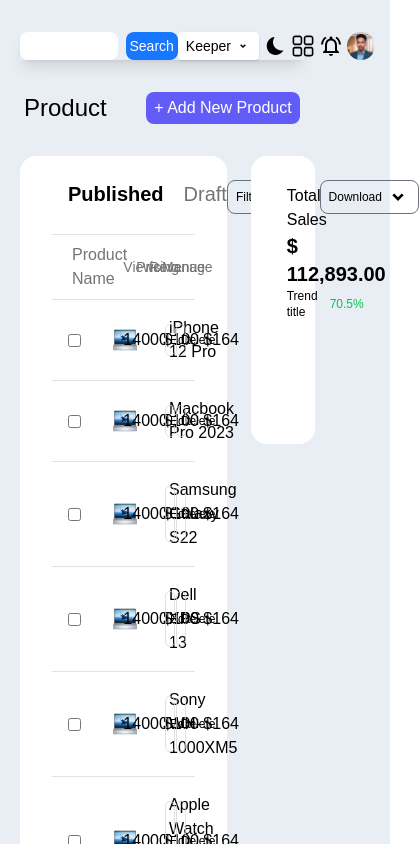
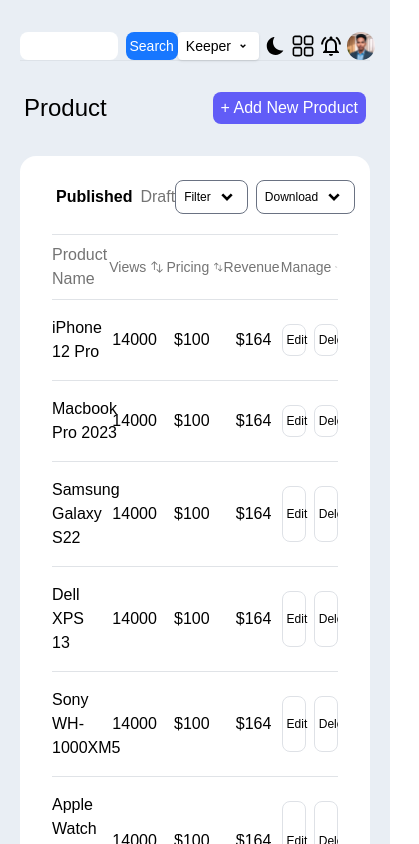
Before and after one commit to Ninad-arakh/commodities-management-system, a Next.js app: page /products in a window 390 px wide. Shown: the top 844 px of the page, 419 px wide, since content can reach past the window. Built offline with nearby package versions, Linux system fonts and the light colour scheme; sample sign-in values are in the browser's storage.

Commit message:
responsive changes

```diff
--- a/src/app/addproduct/page.js
+++ b/src/app/addproduct/page.js
@@ -49,10 +49,10 @@
   }, []);
   return (
     <div className="grid grid-cols-12 relative bg-pageBackground gap-2  pb-4">
-      <div className="col-span-2 hidden md:block  h-screen sticky top-0 ">
+      <div className="col-span-2 hidden md:block h-screen sticky top-0 ">
         <Sidebar />
       </div>
-      <div className="col-span-10  py-4 px-5 pt-8 ">
+      <div className="col-span-12 md:col-span-10  py-4 px-5 pt-8 ">
         {/* React Toastify Container */}
         <ToastContainer
           position="bottom-right"
@@ -96,8 +96,8 @@
           </div>
         </div>
 
-        <div className="grid grid-cols-12 w-full mt-6 gap-6">
-          <div className="col-span-8">
+        <div className="grid grid-cols-12 w-full mt-6 gap-6 ">
+          <div className="col-span-12 md:col-span-8">
             <div className=" bg-dashboard rounded-xl px-8 py-5 w-full">
               <h2 className="font-semibold">General Information</h2>
               <div className="mt-5">
@@ -216,7 +216,7 @@
               </div>
             </div>
           </div>
-          <div className="col-span-4 bg-dashboard rounded-xl px-8 py-5">
+          <div className="col-span-12 md:col-span-4 bg-dashboard rounded-xl px-8 py-5">
             product image and thumbnail here
           </div>
         </div>
--- a/src/app/products/page.js
+++ b/src/app/products/page.js
@@ -46,10 +46,10 @@
       <div className="col-span-2 hidden md:block  h-screen sticky top-0 ">
         <Sidebar />
       </div>
-      <div className="col-span-10  py-4 px-5 pt-8 ">
+      <div className=" md:col-span-10 col-span-12  py-4 px-5 pt-8 ">
         <Navbar />
 
-        <div className="w-full mt-8 flex justify-between items-center px-1">
+        <div className="w-full mt-8 flex justify-between items-center px-1 ">
           <h2 className="text-2xl">Product</h2>
           <Link href={"/addproduct"}>
             <button className="px-2 py-1 bg-[#615cf7] text-white rounded-lg cursor-pointer">
@@ -61,13 +61,13 @@
         {!isLoading && (
           <div className="grid grid-cols-12 pt-8 gap-6 ">
             {/* main div on product page  */}
-            <div className="col-span-9 bg-dashboard rounded-2xl w-full  px-8 py-6 ">
-              <div className="flex justify-between px-4 mb-5">
-                <div className="flex gap-5">
-                  <h2 className="text-xl font-semibold">Published</h2>
-                  <h2 className="text-xl text-textGray">Draft</h2>
+            <div className="md:col-span-9 col-span-12 bg-dashboard rounded-2xl w-full  px-8 py-6 ">
+              <div className="flex justify-between px-1 md:px-4 mb-5">
+                <div className="flex gap-2 md:gap-5  items-center">
+                  <h2 className=" md:text-xl font-semibold">Published</h2>
+                  <h2 className=" md:text-xl text-textGray">Draft</h2>
                 </div>
-                <div className="flex gap-5 items-center">
+                <div className="flex gap-2 md:gap-5 items-center">
                   <button className="flex pap-2  items-center border border-gray-500 px-1 pl-2 cursor-pointer text-xs rounded-lg">
                     Filter <RiArrowDropDownLine className="w-8 h-8" />
                   </button>
@@ -78,13 +78,13 @@
                 </div>
               </div>
 
-              <div className="w-full border-t border-b border-gray-400/30 grid grid-cols-8 px-5 py-2 ">
-                <div className="text-textGray col-span-4">
+              <div className="w-full border-t border-b border-gray-400/30 grid md:grid-cols-8 grid-cols-5 md:px-5 py-2 ">
+                <div className="text-textGray md:col-span-4 col-span-1  ">
                   {" "}
                   <h3>Product Name</h3>
                 </div>
-                <div className="col-span-4  grid grid-cols-4">
-                  <h4 className="flex items-center text-textGray text-sm gap-1 col-span-1">
+                <div className="md:col-span-4 col-span-4  grid grid-cols-4">
+                  <h4 className="flex items-center text-textGray text-sm gap-1 col-span-1 ">
                     Views <HiArrowsUpDown />
                   </h4>
                   <h4 className="flex items-center text-textGray text-sm gap-1 col-span-1">
@@ -108,7 +108,7 @@
             </div>
 
             {/* graph */}
-            <div className="col-span-3 bg-dashboard rounded-2xl w-full h-72 px-8 py-6">
+            <div className="md:col-span-3 col-span-12 bg-dashboard rounded-2xl w-full h-72 px-8 py-6 ">
               <StatsGraph stroke={"#ffa800"} />
             </div>
           </div>
--- a/src/components/Footer.jsx
+++ b/src/components/Footer.jsx
@@ -1,11 +1,19 @@
 "use clint";
-import React from "react";
+import React, { useEffect, useState } from "react";
 
 const Footer = () => {
+  const [user, setUser] = useState(null)
+  useEffect(() => {
+    if (typeof window !== "undefined") {
+      let rawUser = localStorage.getItem("user");
+      setUser(JSON.parse(rawUser));
+    }
+  }, []);
   return (
     <div className=" w-full bg-dashboard py-12 ">
+      {user && (
         <div className="grid grid-cols-12 md:px-20 px-2 gap-18 ">
-        <div className="col-span-10 md:col-span-4 ">
+          <div className="col-span-10 md:col-span-4  w-[80vw] md:w-full ">
             <div className=" flex gap-5 px-2">
               <div className="w-6 h-6 bg-[#ff9000] rounded-md rotate-45 flex items-center justify-center">
                 <div className="w-[17px] h-[17px] bg-dashboard rounded-xs"></div>
@@ -31,8 +39,8 @@
           </div>
 
           <div className="col-span-12 md:col-span-7  grid md:grid-cols-3 gap-5 ">
-          <div className="px-2 flex flex-col gap-2">
-            <h2 className="text-lg font-semibold cursor-pointer">
+            <div className="px-2 flex flex-col gap-2 cols w-full ">
+              <h2 className="text-lg font-semibold cursor-pointer ">
                 Get Started
               </h2>
               <h3 className="cursor-pointer">Service</h3>
@@ -40,7 +48,7 @@
               <h3 className="cursor-pointer">Affiliate Program</h3>
               <h3 className="cursor-pointer">About Us</h3>
             </div>
-          <div className="px-2 flex flex-col gap-2">
+            <div className="px-2 flex flex-col gap-2 cols w-full ">
               <h2 className="text-lg font-semibold cursor-pointer">
                 Get Started
               </h2>
@@ -57,6 +65,7 @@
             </div>
           </div>
         </div>
+      )}
     </div>
   );
 };
--- a/src/components/Navbar.jsx
+++ b/src/components/Navbar.jsx
@@ -45,7 +45,7 @@
   }, [isDark]);
 
   return (
-    <div className="w-full flex justify-between shadow-lg md:shadow-2xs">
+    <div className="w-full flex justify-between shadow-2xs">
       {showModal && (
         <div className="absolute bg-pageBackground shadow-xl border border-gray-400/60 rounded-xl p-8 top-15 right-8">
           <button
@@ -56,6 +56,15 @@
             }}
           >
             Log Out <IoLogOutOutline />
+          </button>
+
+          <button
+            className="flex gap-3 items-center justify-center md:text-sm font-bold"
+            onClick={() => {
+              router.replace("/products");
+            }}
+          >
+            Products
           </button>
         </div>
       )}
--- a/src/components/Product.jsx
+++ b/src/components/Product.jsx
@@ -24,7 +24,7 @@
   };
 
   return (
-    <div className="px-4 py-4 grid grid-cols-8 border-b border-gray-400/30  ">
+    <div className="md:px-4 py-4 grid md:grid-cols-8 grid-cols-12 border-b border-gray-400/30 gap-1">
       {/* React Toastify Container */}
       <div className="absolute">
         <ToastContainer
@@ -42,17 +42,17 @@
           enableMultiContainer={false}
         />
       </div>
-      <div className="flex items-center gap-5 col-span-4 ">
-        <input type="checkbox" />
+      <div className="flex items-center gap-5 md:col-span-4 col-span-2 ">
+        <input type="checkbox" className="hidden md:block" />
         <Image
           src={laptopImg}
           alt="productImg"
-          className="w-12 h-12 object-cover box-border p-3 bg-white rounded-xl"
+          className="w-12 h-12 object-cover box-border p-3 bg-white rounded-xl hidden md:block"
         />
         <h2>{productName}</h2>
       </div>
-      <div className=" col-span-4  grid grid-cols-4 ">
-        <div className="col-span-3 items-center gap-10  grid grid-cols-3">
+      <div className=" md:col-span-4 col-span-10 pl-3 md:pl-0 grid grid-cols-4   overflow-hidden">
+        <div className="col-span-3 items-center md:gap-10 gap-4  grid grid-cols-3">
           <h3 className="col-span-1 ">{views}</h3>
           <h3 className="col-span-1 ">${pricing}</h3>
           <h3 className="col-span-1 ">${revenue}</h3>
```
Lines whose indentation alone changed are shown as unchanged.
